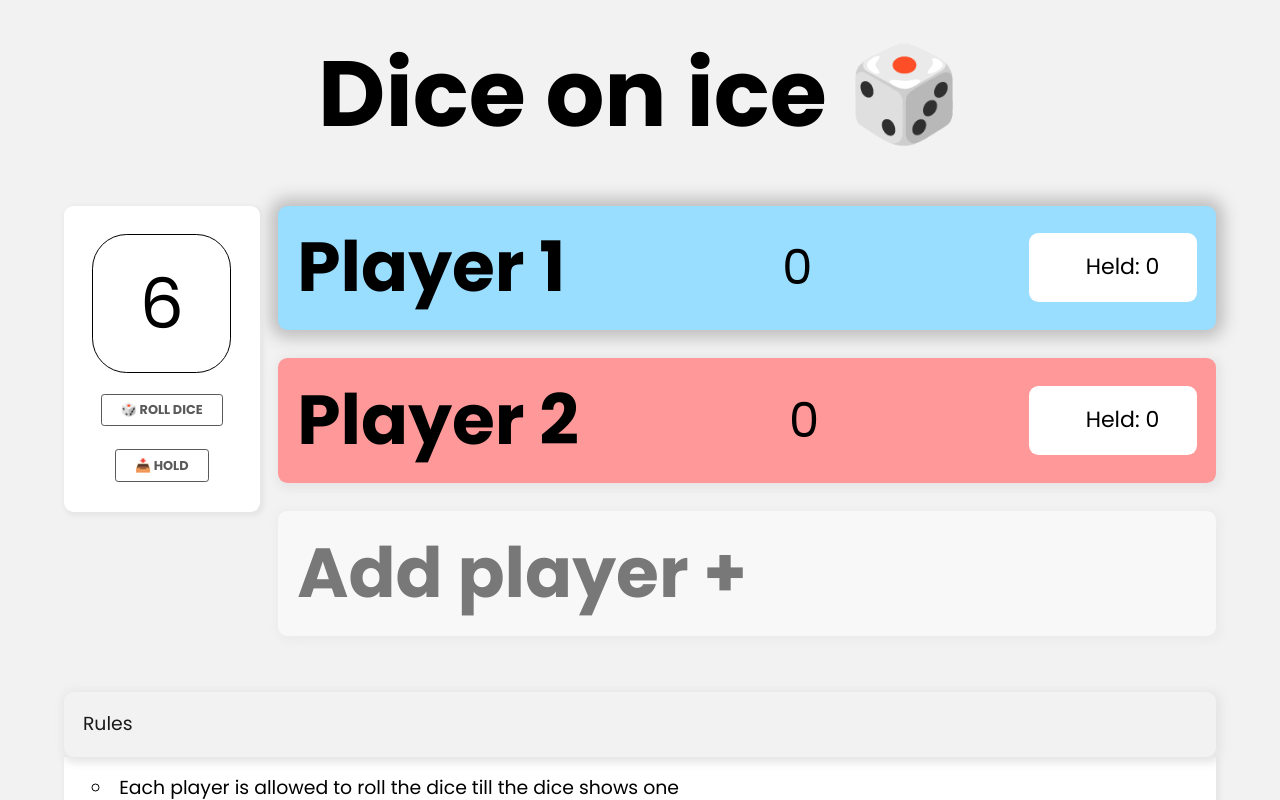
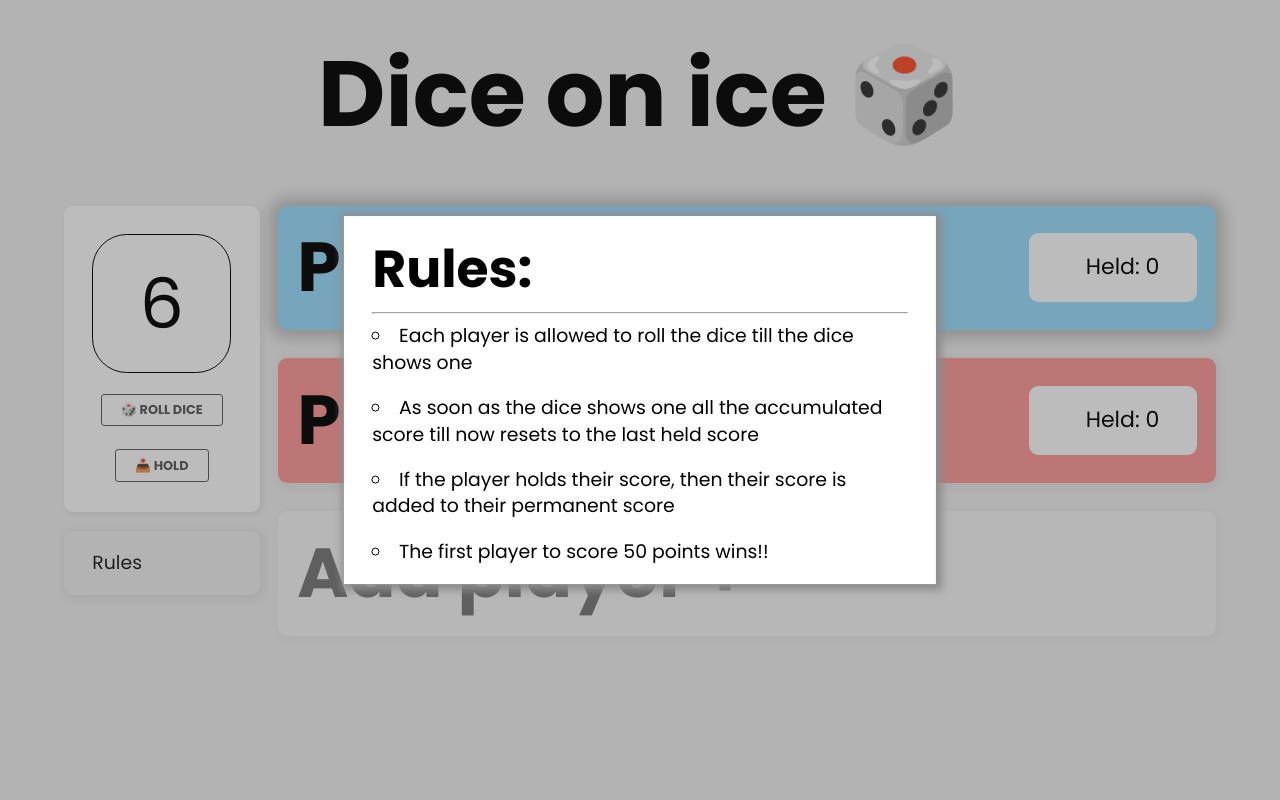
Before and after one commit to MLousdal/Vue-Dice-Game, a Vue app: page / in a window 1280 px wide. Both pictures are taken after a click on the button "Rules". Shown: the top 800 px of the page. Built offline with nearby package versions, Linux system fonts and the light colour scheme.

Commit message:
New rules modal

```diff
--- a/src/App.vue
+++ b/src/App.vue
@@ -1,6 +1,7 @@
 <template>
   <h1 class="text center">Dice on ice 🎲</h1>
   <main class="wrapper gameTable">
+    <aside>
       <div class="buttonContainer">
         <div class="dice" v-show="!gameEnd">6</div>
         <button
@@ -23,6 +24,15 @@
           <span>🔄 New Game</span>
         </button>
       </div>
+      <button
+        class="ruleBtn"
+        :class="showRules ? 'active' : ''"
+        @click="showRules = !showRules"
+      >
+        Rules
+      </button>
+    </aside>
+
     <div class="players-container">
       <PlayerVue
         v-for="player in players"
@@ -34,31 +44,27 @@
       </div>
     </div>
   </main>
-  <section class="wrapper flex column gap-1">
-    <div>
-      <button
-        class="accordion"
-        :class="showRules ? 'active' : ''"
+  <section class="rules">
+    <div
+      class="background"
       @click="showRules = !showRules"
-      >
-        Rules
-      </button>
+      v-show="showRules"
+    ></div>
     <div class="panel" v-show="showRules">
+      <h3>Rules:</h3>
+      <hr />
       <ul>
+        <li>Each player is allowed to roll the dice till the dice shows one</li>
         <li>
-            Each player is allowed to roll the dice till the dice shows one
+          As soon as the dice shows one all the accumulated score till now
+          resets to the last held score
         </li>
         <li>
-            As soon as dice shows one all the cumulative scores till now becomes
-            zero
+          If the player holds their score, then their score is added to their
+          permanent score
         </li>
-          <li>
-            If the player holds the score, then his/her score is added to his
-            permanent final score
-          </li>
-          <li>The first player to score a permanent score of 50 wins!!</li>
+        <li>The first player to score 50 points wins!!</li>
       </ul>
-      </div>
     </div>
   </section>
 </template>
@@ -198,7 +204,7 @@ export default {
       window.requestAnimationFrame(step);
     },
     randomColor() {
-      return Math.floor(Math.random() * 360) + 30;
+      return Math.floor(Math.random() * 360);
       // return Math.random(360 / this.players.length);
     },
   },
--- a/src/assets/scss/layout/_gameTable.scss
+++ b/src/assets/scss/layout/_gameTable.scss
@@ -16,15 +16,19 @@
 
   .players-container {
     grid-column: 2;
+    grid-row: 1;
     display: flex;
     flex-direction: column;
     justify-content: start;
     gap: $unit-15;
   }
 
-  .buttonContainer {
+  aside {
     grid-column: 1;
-    grid-row: 1;
+    display: flex;
+    flex-direction: column;
+    gap: $unit-1;
+    // grid-row: 1;
   }
 }
 
--- a/src/assets/scss/module/_accordion.scss
+++ b/src/assets/scss/module/_accordion.scss
@@ -1,7 +1,7 @@
 @use "../base/variables" as *;
 
 /* Style the buttons that are used to open and close the accordion panel */
-.accordion {
+.ruleBtn {
   all: unset;
   border-radius: $border-radius;
   box-sizing: border-box;
@@ -9,12 +9,13 @@
   background-color: var(--foreground-color);
   color: var(--font-color);
   cursor: pointer;
-  padding: $unit-1;
+  padding: $unit-1 $unit-15;
   width: 100%;
   text-align: left;
   border: none;
   outline: none;
   transition: 0.2s;
+  position: relative;
 
   &.active,
   &:hover {
@@ -23,10 +24,26 @@
 }
 
 .panel {
+  position: absolute;
+  left: 50%;
+  top: 50%;
+  transform: translate(-50%, -50%);
+  max-width: 50ch;
   padding: $unit-1 $unit-15;
   background-color: var(--foreground-color);
-  box-shadow: $shadow-normal var(--shadow);
+  box-shadow: $shadow-normal-l $neutral-55;
   overflow: hidden;
   transition: display 0.2s ease-in;
-  width: 100%;
+  z-index: 5;
+  width: 90%;
 }
+
+.background {
+  position: absolute;
+  top: 0;
+  left: 0;
+  right: 0;
+  bottom: 0;
+  z-index: 4;
+  background-color: #2727274f;
+}
--- a/src/assets/scss/module/_gameButton.scss
+++ b/src/assets/scss/module/_gameButton.scss
@@ -5,16 +5,16 @@
   background-color: var(--foreground-color);
   border-radius: $border-radius;
   box-shadow: $shadow-normal var(--shadow);
+  box-sizing: border-box;
   display: flex;
   flex-direction: column;
   gap: $unit-1;
   justify-content: center;
-  order: 1;
   padding: $unit-15;
   height: min-content;
+  max-width: 100%;
 
   button {
-    // width: 100%;
     flex: 1 1 0px;
     display: flex;
     justify-content: center;
```
Also changed, not shown: 1 other file (tests, documents, lock files or other folders). Lines whose indentation alone changed are shown as unchanged.
